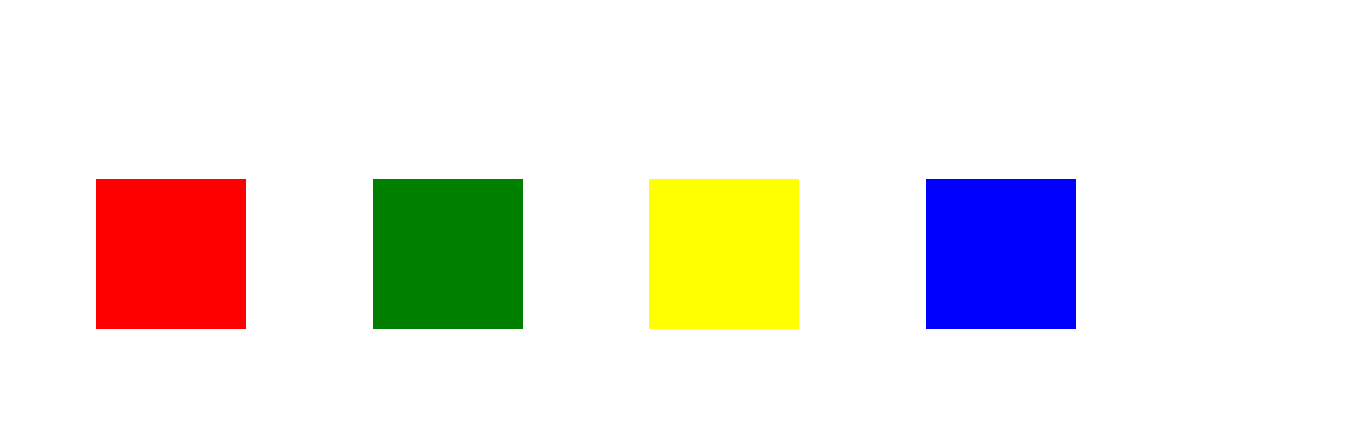
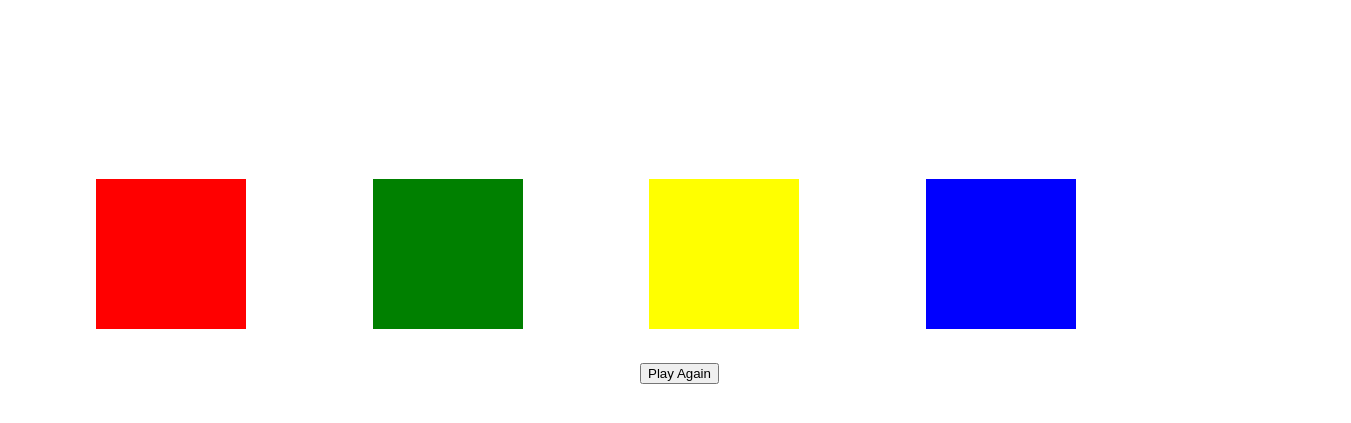
Before and after one commit to bmatney/Color-Block-Picker, a plain HTML site: page index.html in a window 1280 px wide. Shown: the part 79-502 px from the top of the page, 1351 px wide, since content can reach past the window. Drawn offline with Linux system fonts and the light colour scheme.

Commit message:
added play again button for fun

```diff
--- a/index.html
+++ b/index.html
@@ -11,5 +11,7 @@
     <h1 class="colorpicker">Pick a color, any color!</h1>
     <div class="blockContainer">
     </div>
+    <input type="button" value="Play Again" onClick="window.location.reload()">
+
   </body>
 </html>
--- a/style.css
+++ b/style.css
@@ -1,6 +1,9 @@
 h1{
   text-align: center;
   margin-bottom: 200px;
+}
+input{
+  margin: 30px 50%;
 }
 #red{
   background-color: red;
```
